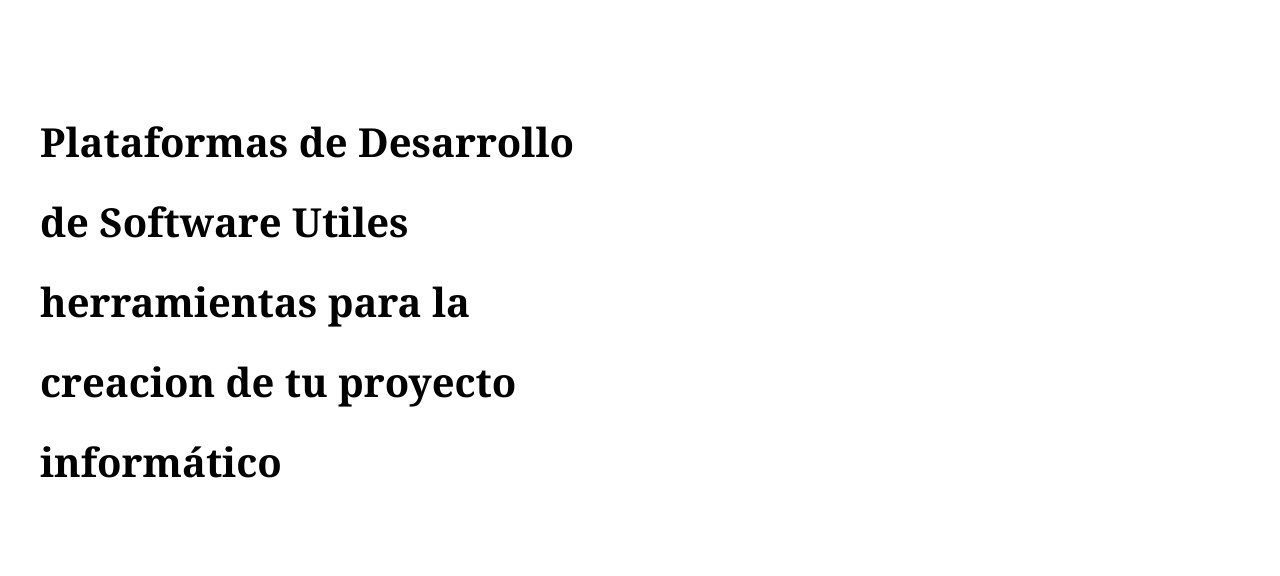
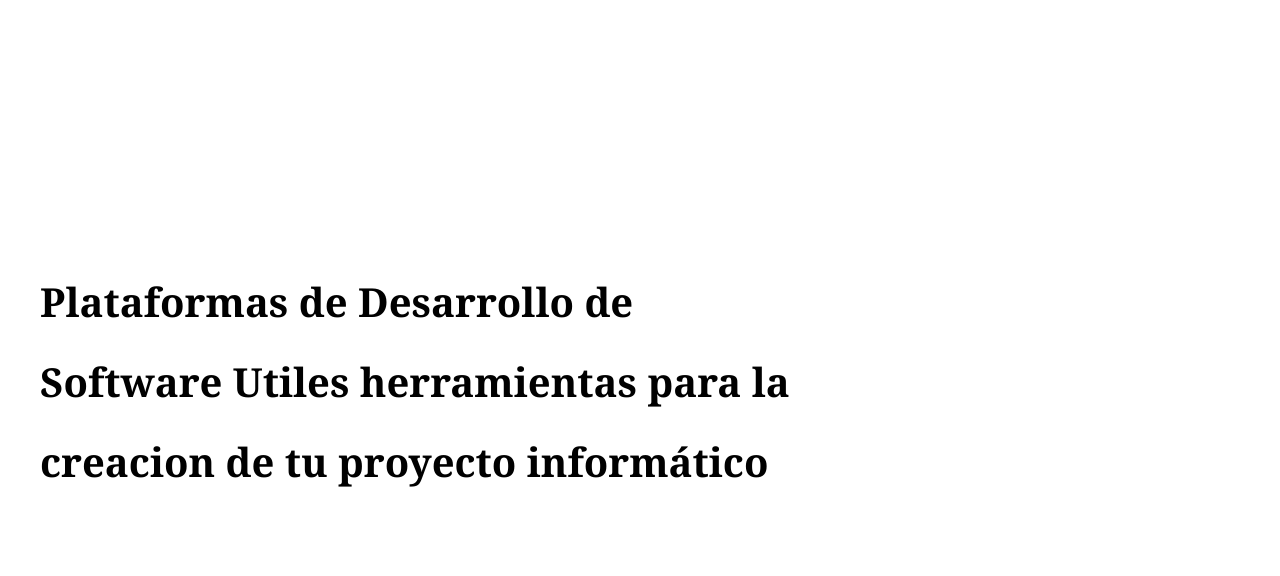
Before and after one commit to TonyDres/Plataformas, a plain HTML site: page index.html in a window 1280 px wide. Shown: the part 86-662 px from the top of the page. Drawn offline with Linux system fonts and the light colour scheme.

Commit message:
Add files via upload

```diff
--- a/css/estilos.css
+++ b/css/estilos.css
@@ -41,7 +41,7 @@ body{
 
 .contenido-header h1 {
     padding-bottom: 2.5rem;
-    max-width: 55rem;
+    max-width: 75rem;
 }
 
 .barra{
```
